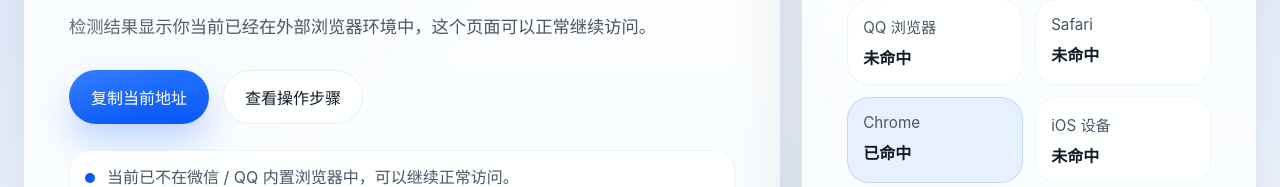
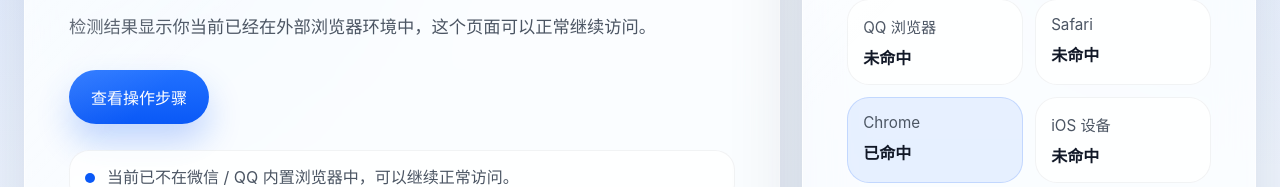
Before and after one commit to laosan577622/fuckfuck_the_wechat_browser, a React (Vite) app: page / in a window 1280 px wide. Shown: the part 374-561 px from the top of the page. Built offline with nearby package versions, Linux system fonts and the light colour scheme.

Commit message:
删除复制

```diff
--- a/src/main.jsx
+++ b/src/main.jsx
@@ -204,45 +204,11 @@ function getQuickTips(browser) {
 }
 
 
-async function copyText(text) {
-  if (navigator.clipboard && window.isSecureContext) {
-    await navigator.clipboard.writeText(text);
-    return true;
-  }
-
-  const textarea = document.createElement("textarea");
-  textarea.value = text;
-  textarea.setAttribute("readonly", "readonly");
-  textarea.style.position = "fixed";
-  textarea.style.opacity = "0";
-  document.body.appendChild(textarea);
-  textarea.select();
-  const success = document.execCommand("copy");
-  document.body.removeChild(textarea);
-  return success;
-}
-
-
 function App() {
   const [browser] = React.useState(() => new BrowserCheck());
-  const [copyState, setCopyState] = React.useState("idle");
 
   const helpSteps = getHelpSteps(browser);
   const quickTips = getQuickTips(browser);
-  const currentLink = window.location.href;
-
-  const handleCopy = async () => {
-    try {
-      await copyText(currentLink);
-      setCopyState("success");
-    } catch (error) {
-      setCopyState("error");
-    }
-
-    window.setTimeout(() => {
-      setCopyState("idle");
-    }, 2200);
-  };
 
   const isBlocked = browser.BlockedMessenger;
   const title = isBlocked
@@ -289,14 +255,7 @@ function App() {
             <p className="hero-description">{description}</p>
 
             <div className="hero-actions">
-              <button className="capsule-button capsule-button-primary" onClick={handleCopy}>
-                {copyState === "success"
-                  ? "链接已复制"
-                  : copyState === "error"
-                    ? "复制失败，请手动复制"
-                    : "复制当前地址"}
-              </button>
-              <a className="capsule-button capsule-button-secondary" href="#steps">
+              <a className="capsule-button capsule-button-primary" href="#steps">
                 查看操作步骤
               </a>
             </div>
```
